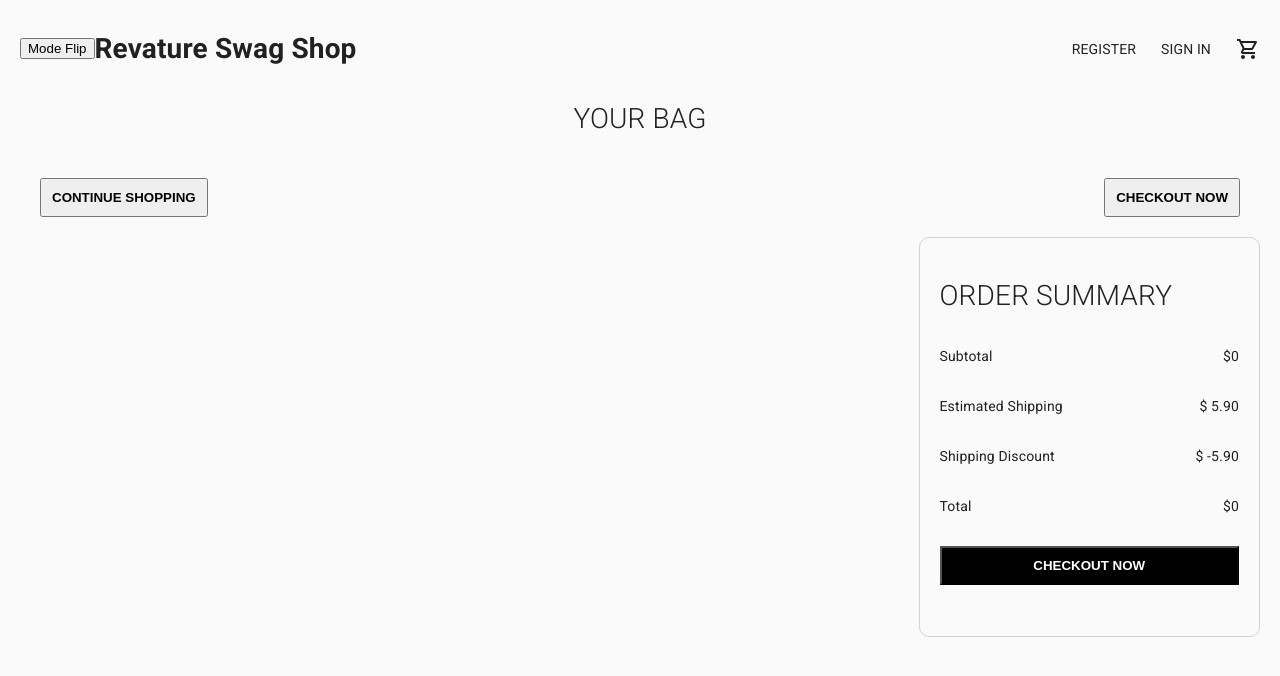
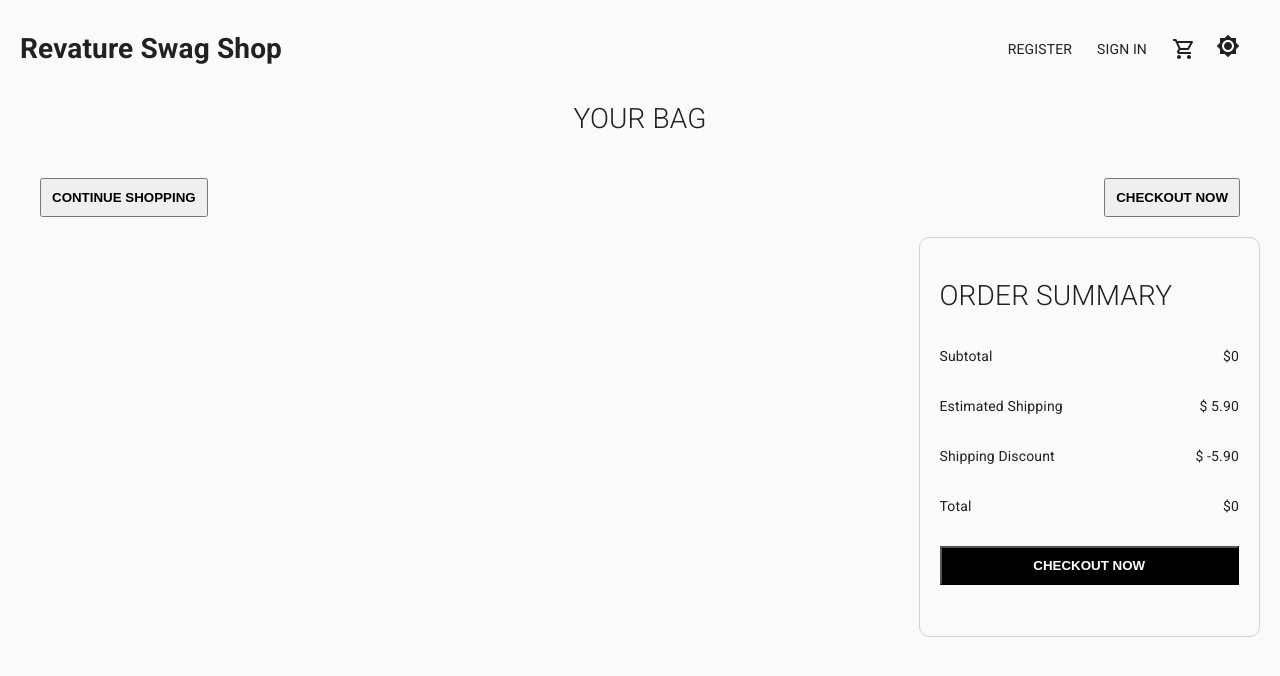
Before and after one commit to rev-capstone/frontend, a React (Create React App) app: page /cart in a window 1280 px wide. Shown: the top 676 px of the page. Built offline with nearby package versions, Linux system fonts and the light colour scheme.

Commit message:
Darkmode icon

```diff
--- a/src/components/navbar/Narbar.tsx
+++ b/src/components/navbar/Narbar.tsx
@@ -4,6 +4,8 @@ import React from "react";
 import { useNavigate } from "react-router-dom";
 import styled from "styled-components";
 import { flip } from "../..";
+import Brightness4Icon from '@mui/icons-material/Brightness4';
+import Brightness7Icon from '@mui/icons-material/Brightness7';
 
 const Container = styled.div`
   height: 60px;
@@ -38,6 +40,30 @@ const MenuItem = styled.div`
   margin-left: 25px;
 `;
 
+const Button = styled.div`
+  cursor: pointer;
+  padding : 20px;
+  top : 2px;
+`;
+let icon = <Brightness7Icon />;
+let x = true;
+function realFlip()
+{
+  flip();
+  console.log(icon);
+  if(x)
+  {
+    x = false;
+    console.log("If");
+    icon = <Brightness4Icon/>;
+  }
+  else
+  {
+    x = true;
+    console.log("Else");
+    icon = <Brightness7Icon />;
+  }
+}
 const Navbar = () => {
   const navigate = useNavigate();
 
@@ -45,7 +71,6 @@ const Navbar = () => {
     <Container>
       <Wrapper>
         <Left>
-        <button onClick = {flip}>Mode Flip</button>
         <Logo onClick={() => {navigate('/')}}>Revature Swag Shop</Logo>
         </Left>
         <Right>
@@ -56,6 +81,7 @@ const Navbar = () => {
               <ShoppingCartOutlined />
             </Badge>
           </MenuItem>
+          <Button onClick = {realFlip}>{icon}</Button>
         </Right>
       </Wrapper>
     </Container>
```
